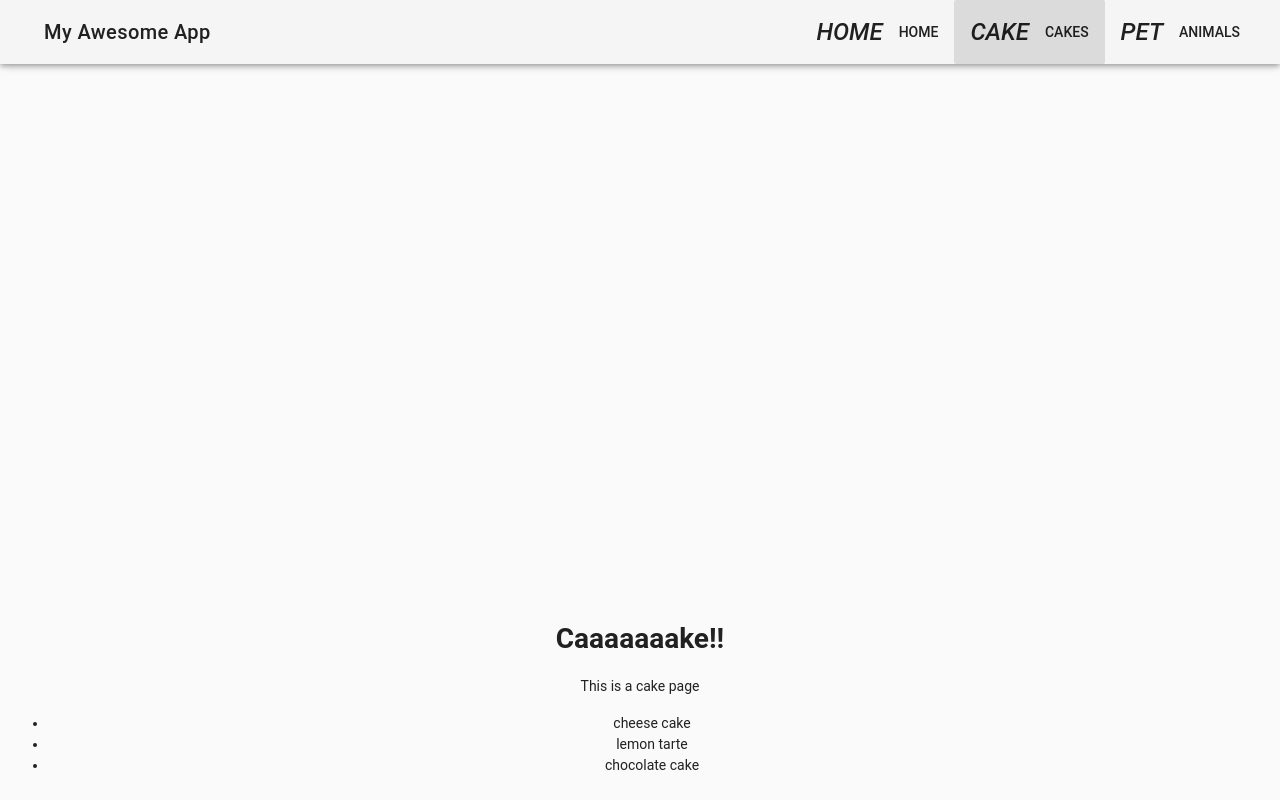
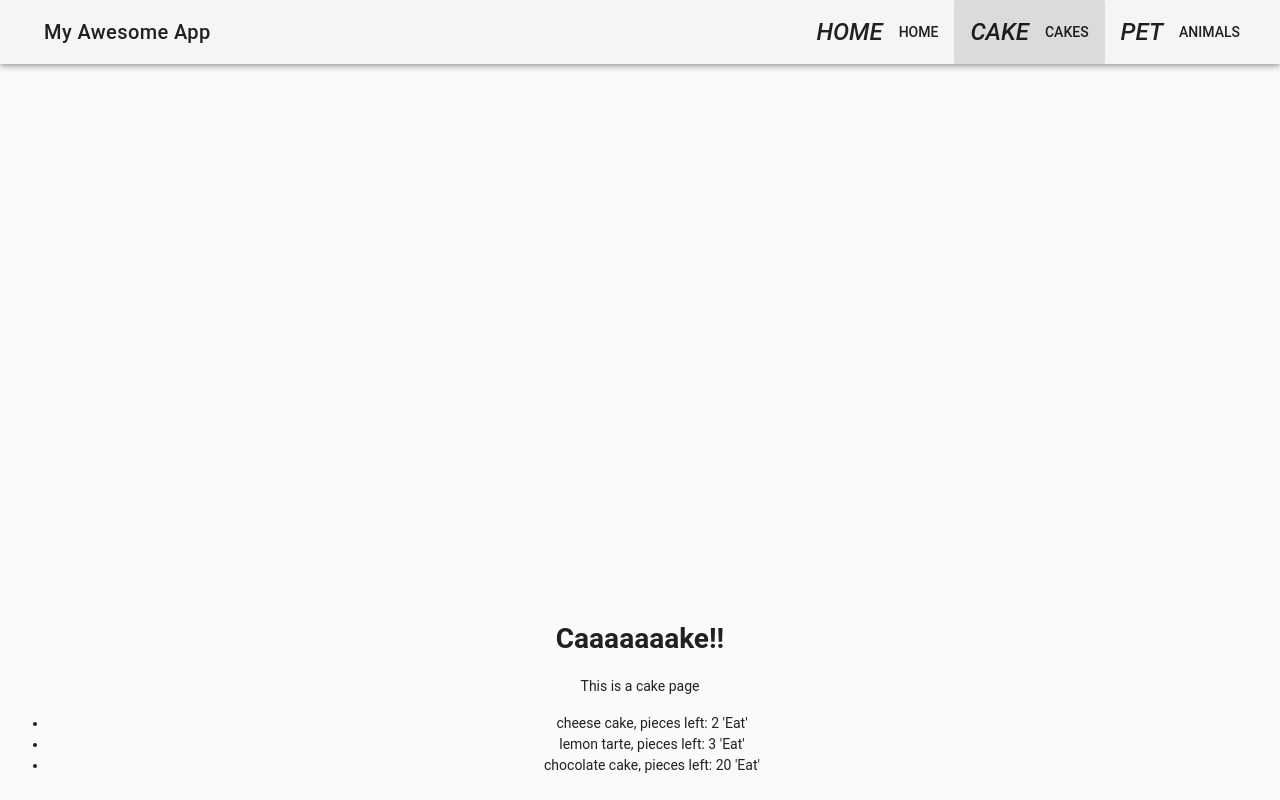
Before and after one commit to eddyZ/vueJS-test, a Vue app: page /cakes in a window 1280 px wide. Built offline with nearby package versions, Linux system fonts and the light colour scheme; the HTML template or start-up script is replaced by a standard one.

Commit message:
added button to eat pieces of cake

```diff
--- a/src/components/Cakes.vue
+++ b/src/components/Cakes.vue
@@ -8,7 +8,7 @@
         <p>This is a cake page</p>
         <ul>
           <li v-for="cake in cakes">
-            {{ cake.name }}
+            {{ cake.name }}, pieces left: {{cake.pieces}} '<button v-on:click="eatCake(cake)">Eat</button>'
           </li>
         </ul>
       </v-flex>
@@ -21,11 +21,16 @@ export default {
     data () {
       return {
         cakes: [
-          { name: 'cheese cake', price: 2 , chocolate: false },
-          { name: 'lemon tarte', price: 3, chocolate: true },
-          { name: 'chocolate cake', price:2, chocolate: true }
+          { name: 'cheese cake', pieces: 2 , chocolate: false },
+          { name: 'lemon tarte', pieces: 3, chocolate: true },
+          { name: 'chocolate cake', pieces:20, chocolate: true }
         ]
       }
+    },
+    methods: {
+       eatCake (cake){
+         cake.pieces --;
+       }
     }
 }
 </script>
```
